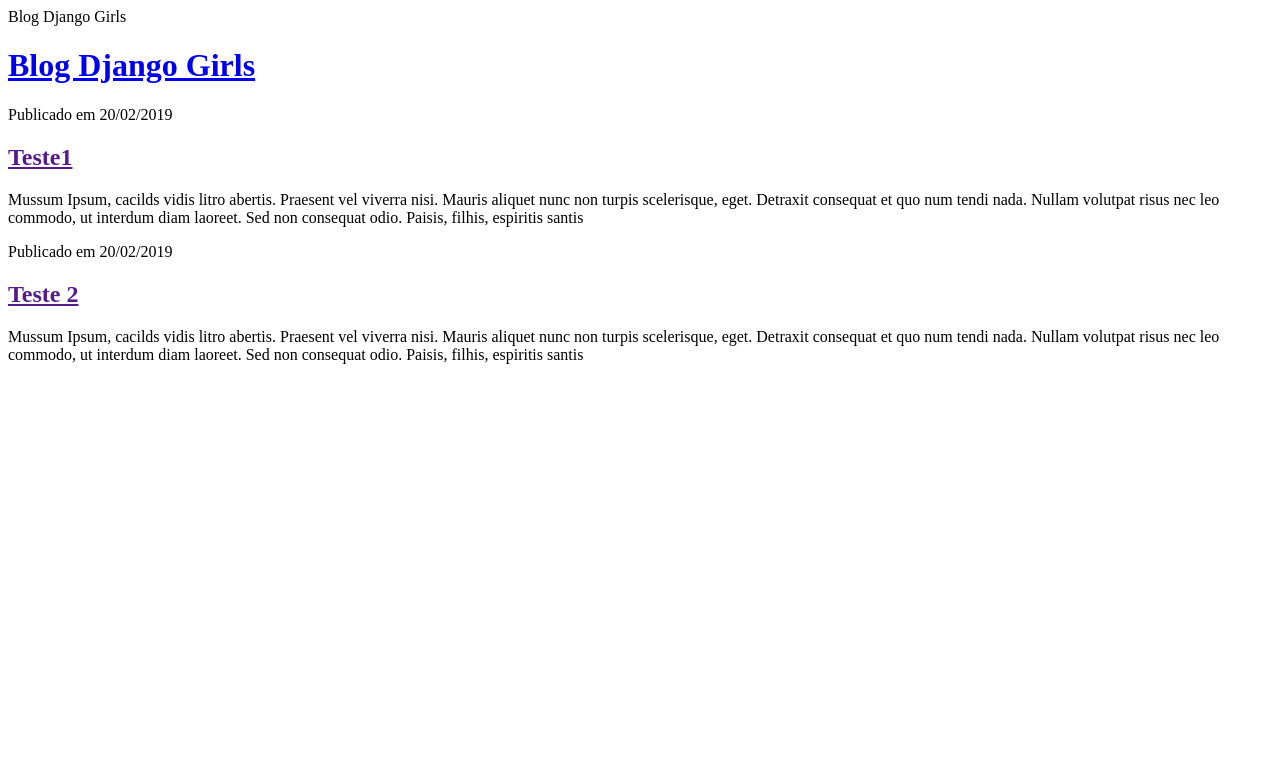
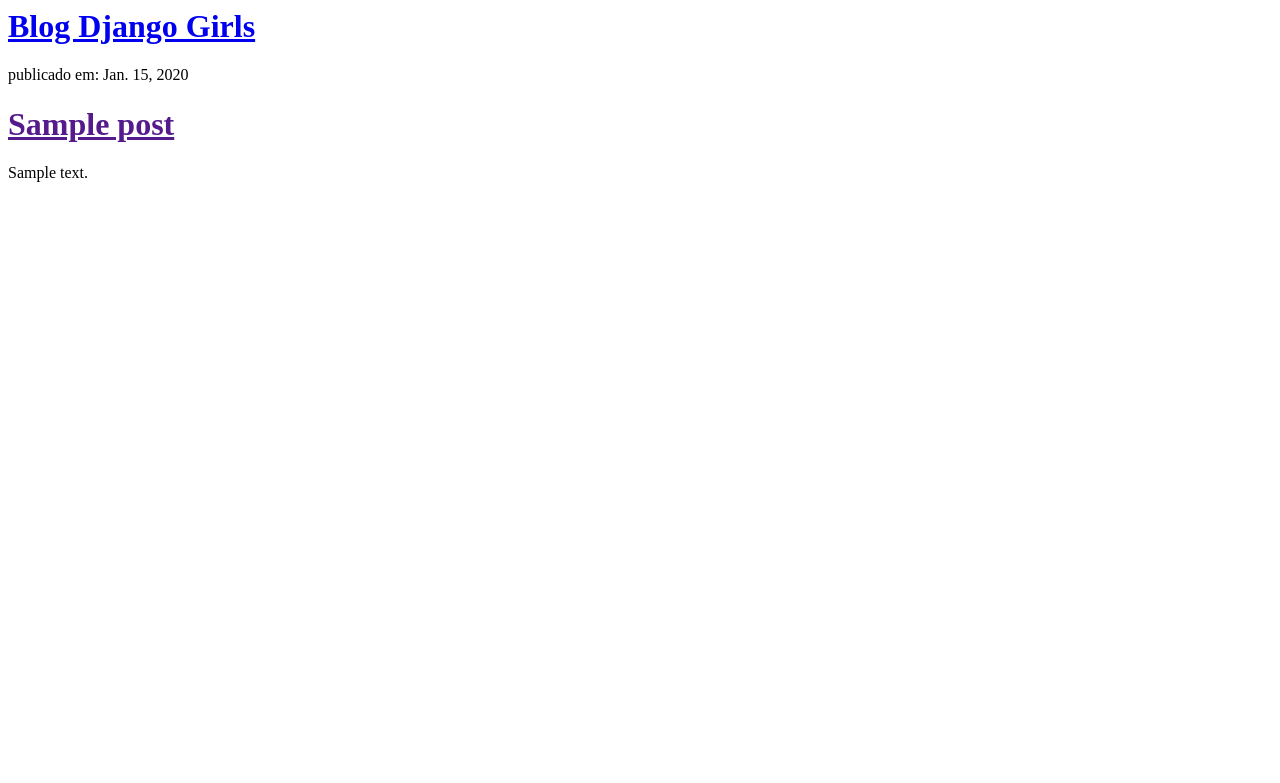
Before and after one commit to tuxpedro/my-first-blog, a Django app: template blog/templates/blog/post_list.html in a window 1280 px wide. Shown: the top 783 px of the page. Run offline with Django 3.2, Linux system fonts and the light colour scheme; the template is opened without the code that fills it: values that come from a table or form of the project are taken from there, others are empty; tables that the repository leaves empty hold one stand-in row (values such as "Sample post").

Commit message:
Template modificado para exibir post do banco de dados.

```diff
--- a/blog/templates/blog/post_list.html
+++ b/blog/templates/blog/post_list.html
@@ -1,18 +1,17 @@
 <html>
-    <head>Blog Django Girls</head>
+    <head>
+        <title>Blog Django Girls</title>
+    </head>
     <body>
         <div>
             <h1><a href="/">Blog Django Girls</a></h1>
         </div>
-        <div>
-            <p>Publicado em 20/02/2019</p>
-            <h2><a href="">Teste1</a></h2>
-            <p>Mussum Ipsum, cacilds vidis litro abertis. Praesent vel viverra nisi. Mauris aliquet nunc non turpis scelerisque, eget. Detraxit consequat et quo num tendi nada. Nullam volutpat risus nec leo commodo, ut interdum diam laoreet. Sed non consequat odio. Paisis, filhis, espiritis santis</p>
-        </div>
-        <div>
-            <p>Publicado em 20/02/2019</p>
-            <h2><a href="">Teste 2</a></h2>
-            <p>Mussum Ipsum, cacilds vidis litro abertis. Praesent vel viverra nisi. Mauris aliquet nunc non turpis scelerisque, eget. Detraxit consequat et quo num tendi nada. Nullam volutpat risus nec leo commodo, ut interdum diam laoreet. Sed non consequat odio. Paisis, filhis, espiritis santis</p>
-        </div>
+        {% for post in posts %}
+            <div>
+                <p>publicado em: {{ post.published_date }}</p>
+                <h1><a href="">{{ post.title }}</a></h1>
+                <p>{{ post.text | linebreaksbr }}</p>
+            </div>
+        {% endfor %}
     </body>
 </html>
--- a/blog/views.py
+++ b/blog/views.py
@@ -1,4 +1,7 @@
 from django.shortcuts import render
+from blog.models import Post
+from django.utils import timezone
 
 def post_list(request):
-    return render(request, 'blog/post_list.html', {})
+    posts = Post.objects.filter(published_date__lte=timezone.now()).order_by('published_date')
+    return render(request, 'blog/post_list.html', {'posts': posts})
```
